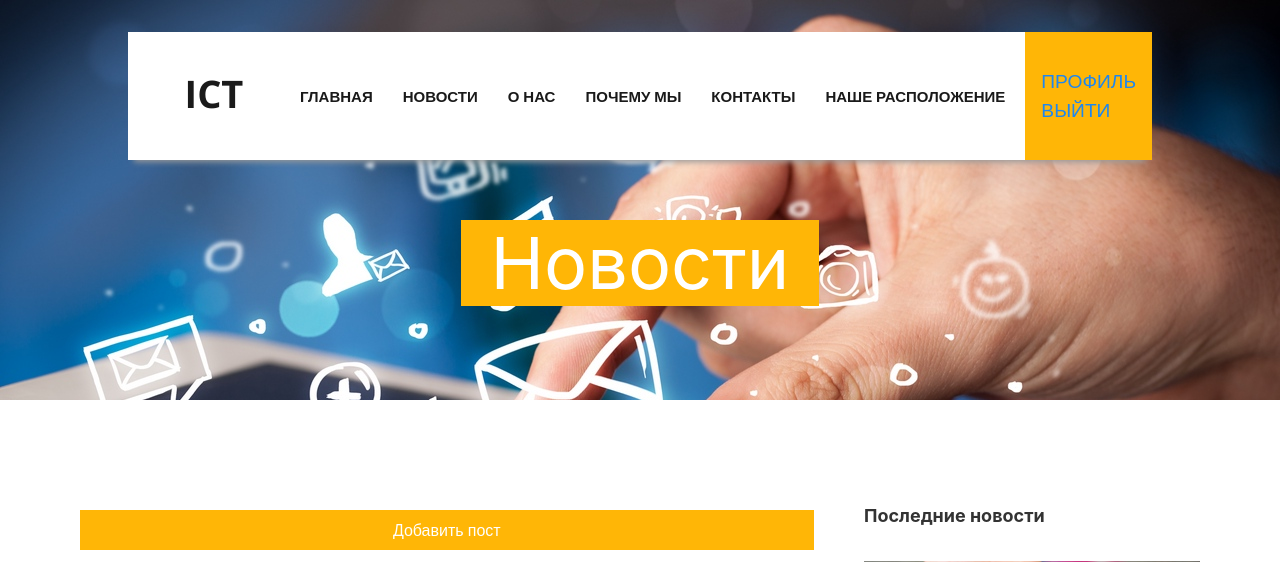
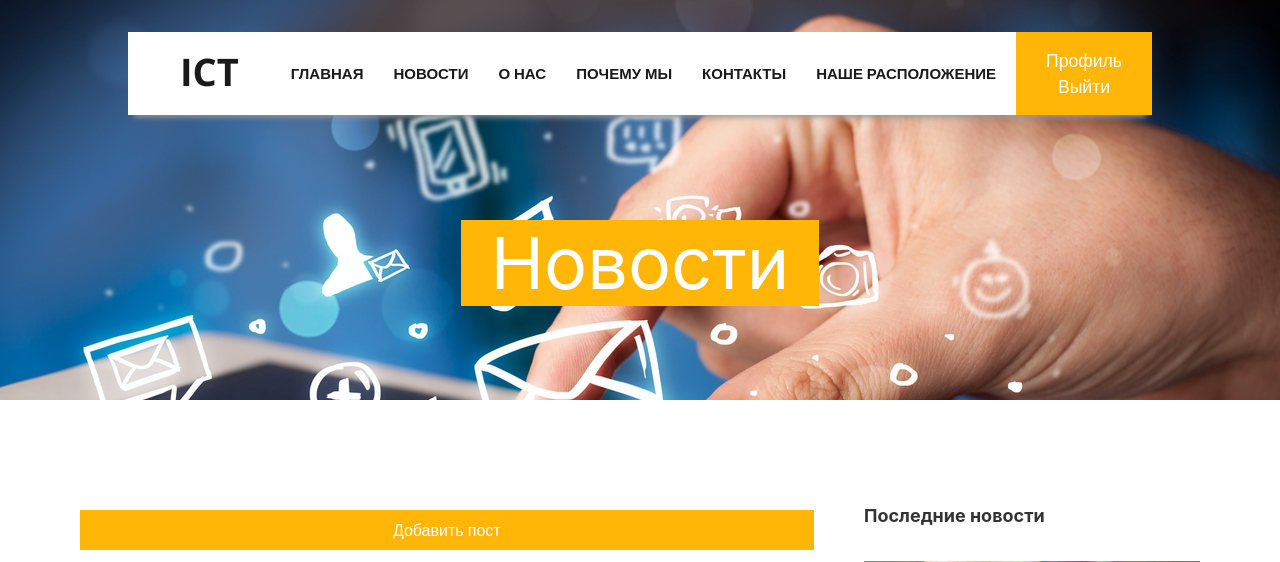
Before and after one commit to lonelypip/ICT, a Django app: page /news/ in a window 1280 px wide. Shown: the top 562 px of the page. Run offline with Django 3.2, Linux system fonts and the light colour scheme; a user stored in the database is signed in; data comes from the database, SQL or seed files in the repository; both versions use the stored data as it was after the commit.

Commit message:
some fixes

```diff
--- a/ICTapp/static/css/main.css
+++ b/ICTapp/static/css/main.css
@@ -64,7 +64,7 @@
 }
 
 .news-box__container .news-action-dropdown p,
-.phone_number p,
+.auth-box p,
 .teachers-box__name {
    margin: 0;
 }
@@ -145,7 +145,6 @@ nav {
    z-index: 999;
    top: 4%;
    left: 10%;
-   text-transform: uppercase;
    width: 80%;
    background-color: #fff;
    color: #1a1a1a;
@@ -173,6 +172,7 @@ nav .menu {
    margin: 0;
    padding: 0;
    list-style-type: none;
+   text-transform: uppercase;
 }
 
 .menu_item {
@@ -190,12 +190,27 @@ nav .menu {
    color: rgb(255,182,6);
 }
 
-.phone_number {
+.auth-box {
    background-color: rgb(255,182,6);
    margin-left: 20px;
-   padding: 35px 16px;
+   font-size: 1.1em;
+   text-align: center;
+}
+
+.auth-box-true {
+   padding: 15px 30px;
+}
+
+.auth-box-false {
+   padding: 32px 16px;
+}
+
+.auth-box a {
    color: #fff;
-   font-size: 1.2em;
+}
+
+.auth-box a:hover {
+   color: #1a1a1a;
 }
 
 .links {
--- a/ICTapp/static/css/sign-in.css
+++ b/ICTapp/static/css/sign-in.css
@@ -1,5 +1,5 @@
 nav {
-	display: none;
+	display: none !important;
 }
 
 .login-page {
@@ -9,7 +9,7 @@ nav {
 }
 
 .login-form-box {
-	padding-top: 10%;
+	padding-top: 8%;
 }
 
 .login-form {
--- a/ICTapp/templates/base.html
+++ b/ICTapp/templates/base.html
@@ -40,16 +40,18 @@
             <a href="#" class="menu_link transition text-decor-none">Наше расположение</a>
          </li>
       </ul>
-      <div class="phone_number">
-         <p>
-            {% if user.is_authenticated %}
-               <a href="{% url 'profile_url' %}" class="text-decor-none">Профиль</a>
+      <div class="auth-box">
+         {% if user.is_authenticated %}
+            <p class="auth-box-true">
+               <a href="{% url 'profile_url' %}" class="text-decor-none transition">Профиль</a>
                <br>
-               <a href="{% url 'sign_out_url' %}" class="text-decor-none">Выйти</a>
-            {% else %}
-               <a href="{% url 'sign_in_url' %}" class="text-decor-none">Авторизоваться</a>
-            {% endif %}
-         </p>
+               <a href="{% url 'sign_out_url' %}" class="text-decor-none transition">Выйти</a>
+            </p>
+         {% else %}
+            <p class="auth-box-false">
+               <a href="{% url 'sign_in_url' %}" class="text-decor-none transition">Авторизоваться</a>
+            </p>
+         {% endif %}
       </div>
    </nav>
    {% block content %}
--- a/News/templates/News/news.html
+++ b/News/templates/News/news.html
@@ -9,7 +9,10 @@
    <section id="news-section" class="news-section section">
       <div class="wrapper news-wrap flex j-sb">
          <div class="news-box">
-            <a class="add-post text-decor-none transition" href="#">Добавить пост</a>
+            {% if user.is_authenticated %}
+               <a class="add-post text-decor-none transition" href="#">Добавить пост</a>
+            {% endif %}
+
             {% for post in posts %}
                <div class="news-box__item">
                   {% if post.img %}
--- a/Users/templates/Users/sign_in.html
+++ b/Users/templates/Users/sign_in.html
@@ -2,7 +2,6 @@
 {% load static %}
 {% block links %}
 <link rel="stylesheet" href="{% static 'css/sign-in.css' %}">
-<script src="https://cdnjs.cloudflare.com/ajax/libs/prefixfree/1.0.7/prefixfree.min.js"></script>
 {% endblock %}
 {% block title %}Авторизация{% endblock title %}
 
```
Also changed, not shown: db.sqlite3.
